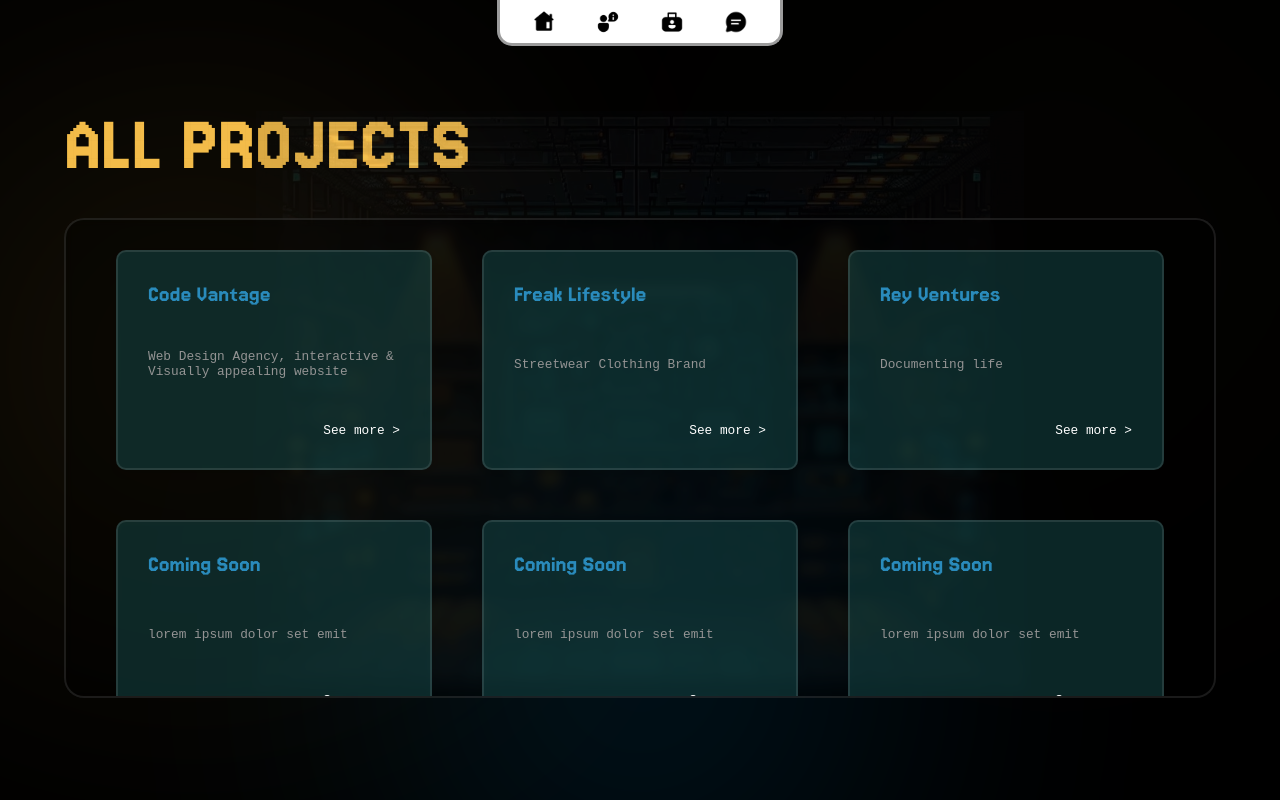
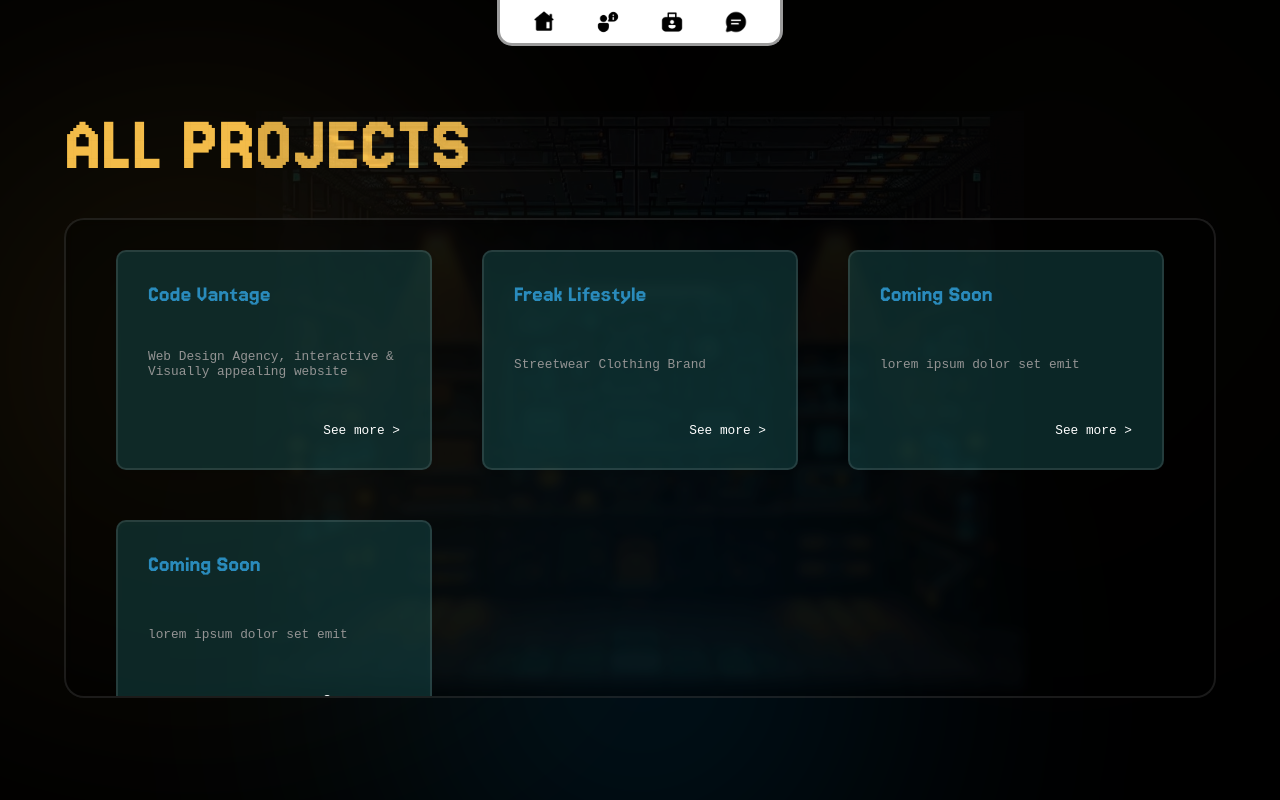
Before and after one commit to Rey004/REY-PORTFOLIO-Pixel-Game-Style-, a React (Vite) app: page /all-projects in a window 1280 px wide. Built offline with nearby package versions, Linux system fonts and the light colour scheme.

Commit message:
rey venture project removed

```diff
--- a/src/components/ProjectWrapper/ProjectWrapper.jsx
+++ b/src/components/ProjectWrapper/ProjectWrapper.jsx
@@ -6,8 +6,8 @@ import forwardArrow from '/assets/Forward_arrow.webp';
 
 const projects = [
   { id: 1, name: 'Code_Vantage', path: '/portfolio/codevantage' },
-  { id: 2, name: 'Rey_Ventures', path: '/portfolio/reyventures' },
-  { id: 3, name: 'Freak_Lifestyle', path: '/portfolio/freaklifestyle' },
+  { id: 2, name: 'Freak_Lifestyle', path: '/portfolio/freaklifestyle' },
+  // { id: 2, name: 'Rey_Ventures', path: '/portfolio/reyventures' },
   // Add more projects as needed
 ];
 
--- a/src/main.jsx
+++ b/src/main.jsx
@@ -19,7 +19,7 @@ const router = createBrowserRouter(
       <Route path='portfolio' element={<Portfoliopage/>}>
         <Route index element={<Navigate to="codevantage" replace />} />
         <Route path='codevantage' element={<Code_Vantage/>}/>
-        <Route path='reyventures' element={<Rey_Ventures/>}/>
+        {/* <Route path='reyventures' element={<Rey_Ventures/>}/> */}
         <Route path='freaklifestyle' element={<Freak_Lifestyle/>}/>
       </Route>
       <Route path='about' element={<Aboutpage/>}/>
--- a/src/pages/all_project_page/Allproject.jsx
+++ b/src/pages/all_project_page/Allproject.jsx
@@ -8,12 +8,12 @@ const Allproject = () => {
   const projects = [
     { id: 1, name: 'Code Vantage', description: 'Web Design Agency, interactive & Visually appealing website', link: '/portfolio/codevantage' },
     { id: 2, name: 'Freak Lifestyle', description: 'Streetwear Clothing Brand', link: '/portfolio/freaklifestyle' },
-    { id: 3, name: 'Rey Ventures', description: 'Documenting life', link: '/portfolio/reyventures' },
-    { id: 4, name: 'Coming Soon', description: 'lorem ipsum dolor set emit', link: '/portfolio/project4' },
-    { id: 5, name: 'Coming Soon', description: 'lorem ipsum dolor set emit', link: '/portfolio/project5' },
-    { id: 6, name: 'Coming Soon', description: 'lorem ipsum dolor set emit', link: '/portfolio/project6' },
-    { id: 7, name: 'Coming Soon', description: 'lorem ipsum dolor set emit', link: '/portfolio/project7' },
+    { id: 3, name: 'Coming Soon', description: 'lorem ipsum dolor set emit', link: '#' },
+    { id: 4, name: 'Coming Soon', description: 'lorem ipsum dolor set emit', link: '#' },
+    // { id: 5, name: 'Coming Soon', description: 'lorem ipsum dolor set emit', link: '#' },
+    // { id: 6, name: 'Coming Soon', description: 'lorem ipsum dolor set emit', link: '#' },
     // Add more projects as needed
+    // { id: 3, name: 'Rey Ventures', description: 'Documenting life', link: '/portfolio/reyventures' },
   ];
 
   return (
```
